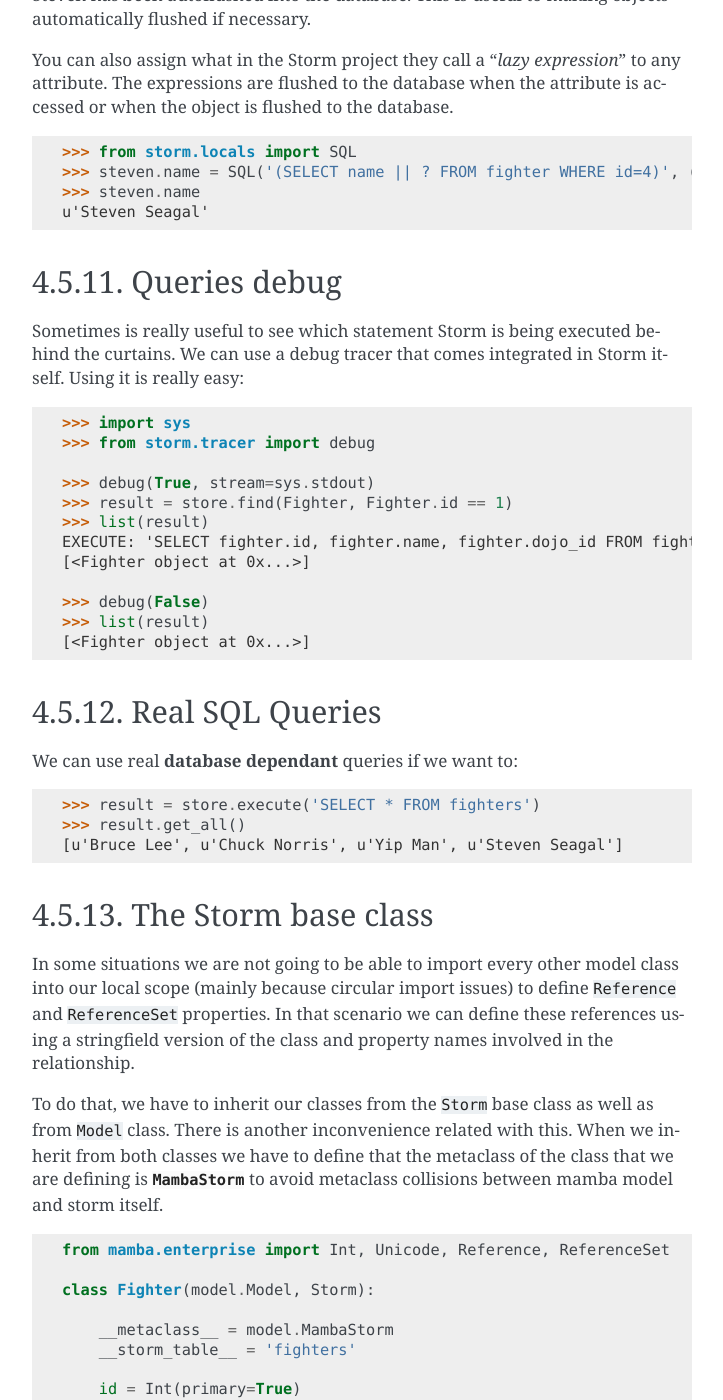
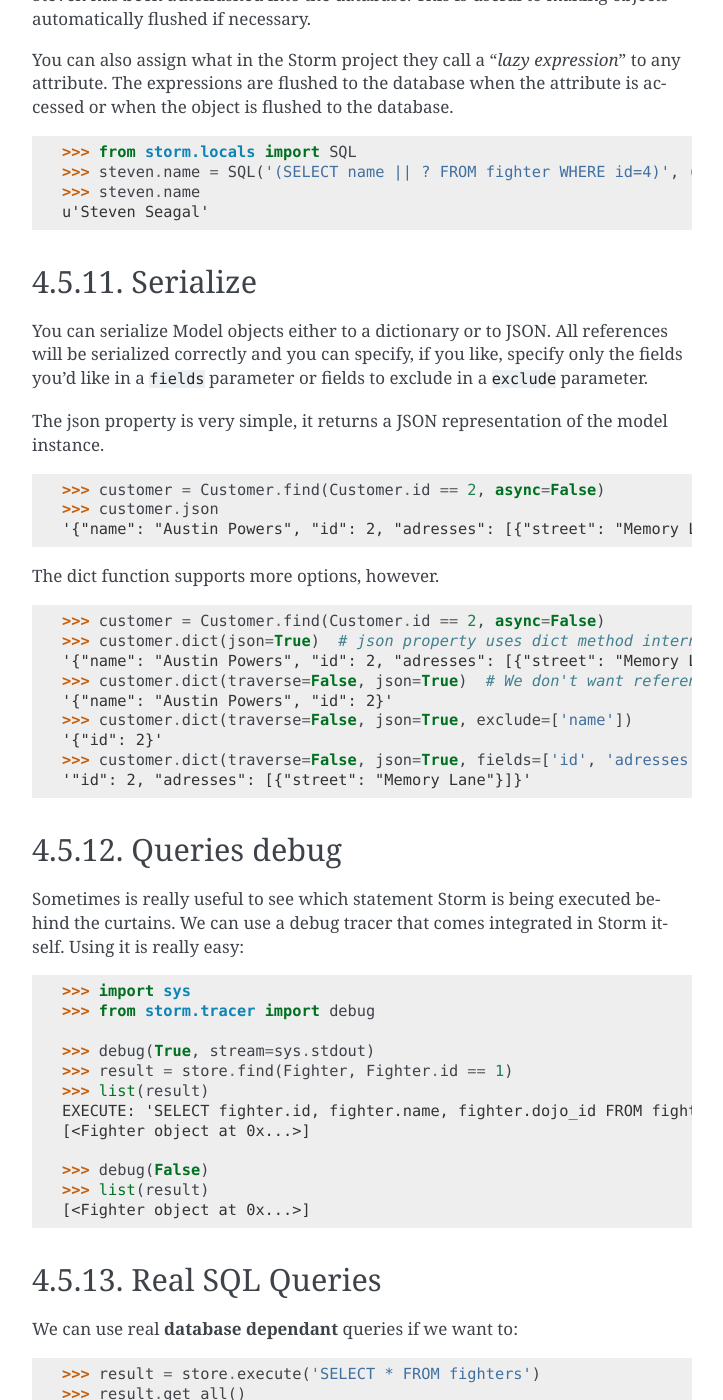
Before and after one commit to PyMamba/mamba-framework, a Sphinx documentation site: the page built from docs/development/model.rst, in a window 1280 px wide and 1400 px high, scrolled down 13878 px. Shown: the whole window, without its empty margins (388-1111 px from the left). Built offline with Sphinx 7.4.7, drawn with Linux system fonts in a browser that asks for light colours; pages that are not in the unit, such as notebooks, are missing from menus; some of the changed text lies outside the part shown.

Commit message:
Added documentation on serialization with fields and exclude.

```diff
--- a/docs/development/model.rst
+++ b/docs/development/model.rst
@@ -570,6 +570,34 @@ You can also assign what in the |storm| project they call a "*lazy expression*"
     >>> steven.name
     u'Steven Seagal'
 
+Serialize
+================
+
+You can serialize Model objects either to a dictionary or to JSON. All references will be serialized correctly and you can specify, if you like, specify only the fields you'd like in a ``fields`` parameter or fields to exclude in a ``exclude`` parameter.
+
+The json property is very simple, it returns a JSON representation of the model instance.
+
+.. sourcecode:: python
+
+    >>> customer = Customer.find(Customer.id == 2, async=False)
+    >>> customer.json
+    '{"name": "Austin Powers", "id": 2, "adresses": [{"street": "Memory Lane", "postcode": 60}]}'
+
+The dict function supports more options, however.
+
+.. sourcecode:: python
+
+    >>> customer = Customer.find(Customer.id == 2, async=False)
+    >>> customer.dict(json=True)  # json property uses dict method internally
+    '{"name": "Austin Powers", "id": 2, "adresses": [{"street": "Memory Lane", "postcode": 60}]}'
+    >>> customer.dict(traverse=False, json=True)  # We don't want references
+    '{"name": "Austin Powers", "id": 2}'
+    >>> customer.dict(traverse=False, json=True, exclude=['name'])
+    '{"id": 2}'
+    >>> customer.dict(traverse=False, json=True, fields=['id', 'adresses.street'])  # Specify a single field in the reference
+    '"id": 2, "adresses": [{"street": "Memory Lane"}]}'
+
+
 Queries debug
 =============
 
```
